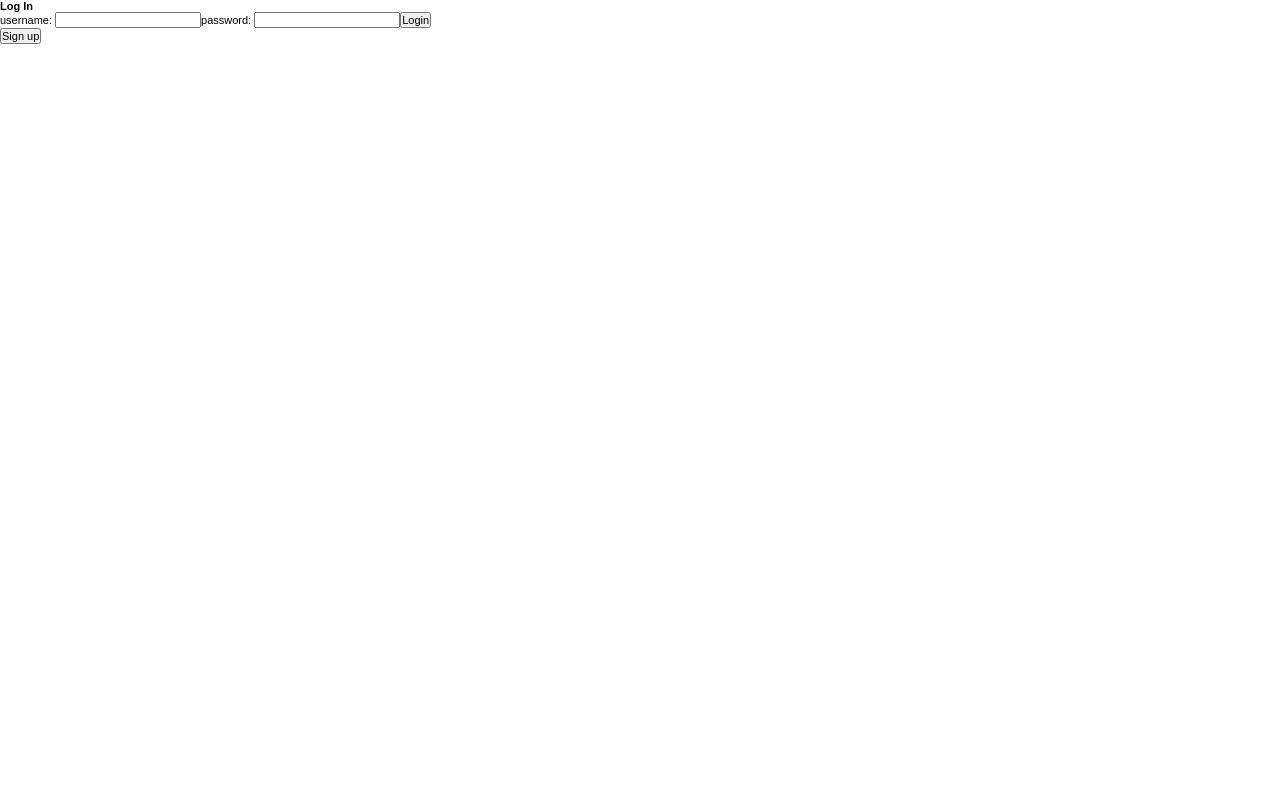
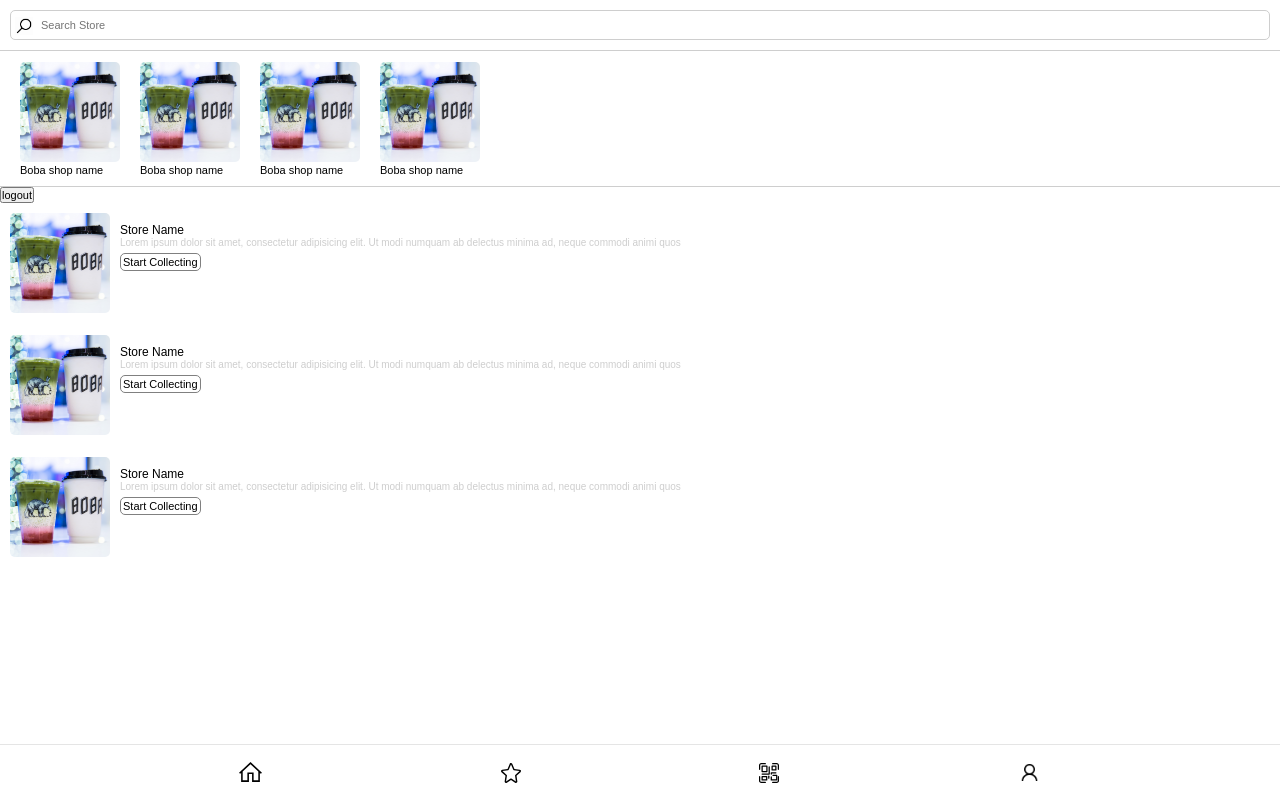
Before and after one commit to jh8kang/bobo-capstone, a React (Create React App) app in the folder client/: page /home in a window 1280 px wide. Built offline with nearby package versions, Linux system fonts and the light colour scheme; no server answers; the database is empty.

Commit message:
deleted nodemodules

```diff
--- a/client/src/App.js
+++ b/client/src/App.js
@@ -4,6 +4,7 @@ import LandingPage from './components/pages/LandingPage/LandingPage';
 import StoreHomePage from './components/pages/StoreHomePage/StoreHomePage.jsx';
 import StoreLoginPage from './components/pages/StoreLoginPage/StoreloginPage';
 import QrCodePage from './components/pages/QrCodePage/QrCodePage';
+import HomePage from './components/pages/HomePage/HomePage';
 import './App.scss';
 
 import {BrowserRouter, Route, Switch} from 'react-router-dom';
@@ -21,7 +22,8 @@ class App extends React.Component {
             {/* <Route path="/" exact component={LoginPage}/> */}
             {/* <Route path="/" component={this.state.user ? (HomePage):(LoginPage)}/> */}
             <Route path="/" exact component={()=> <LandingPage/>}/>
-            <Route path="/home" exact component={(routerProps)=><LoginOrHome {...routerProps}/>}/>
+            <Route path="/login" exact component={(routerProps)=><LoginOrHome {...routerProps}/>}/>
+            <Route path="/home" exact component={(routerProps)=><HomePage {...routerProps}/>}/>
             <Route path="/storehome" component={(routerProps)=><StoreLoginPage {...routerProps}/>}/>
             <Route path="/home/user/qr" component={QrCodePage}/>
             {/* <Route path="/home" component={HomePage}/> */}
--- a/client/src/components/LoginOrHome/LoginOrHome.jsx
+++ b/client/src/components/LoginOrHome/LoginOrHome.jsx
@@ -40,8 +40,10 @@ class LoginPage extends Component {
         auth.onAuthStateChanged((user)=>{
             if(user) {
                 this.setState({user: user});
+                console.log("user is logged in")
             } else {
                 this.setState({user: null})
+                console.log("user is out")
             }
         })
     }
--- a/client/src/components/pages/HomePage/HomePage.jsx
+++ b/client/src/components/pages/HomePage/HomePage.jsx
@@ -35,8 +35,9 @@ class HomePage extends Component {
       }
 
 
-    logout =()=> {
+      logout =()=> {
         auth.signOut();
+        this.props.history.push('/login')
     }
 
     render() {
--- a/client/src/components/pages/LandingPage/LandingPage.jsx
+++ b/client/src/components/pages/LandingPage/LandingPage.jsx
@@ -13,7 +13,7 @@ class LandingPage extends Component {
                     <Link to="/storelogin">
                         <button value="store" >Store Owner</button>
                     </Link>
-                    <Link to="/home">
+                    <Link to="/login">
                         <button value="collector">Point Collector</button>
                     </Link>
                 </div>
```
Also changed, not shown: 1 other file (tests, documents, lock files or other folders).
